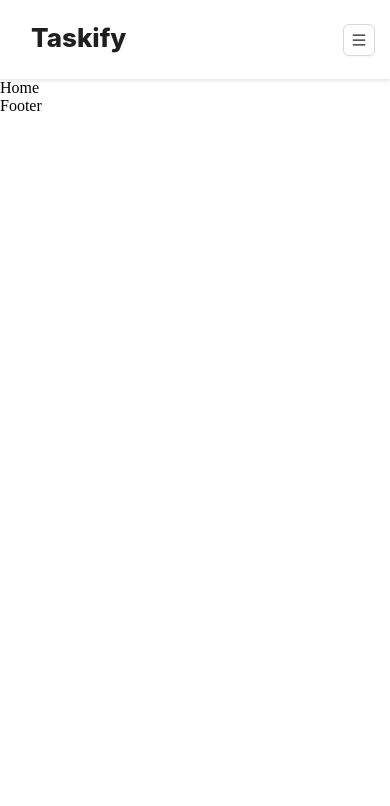
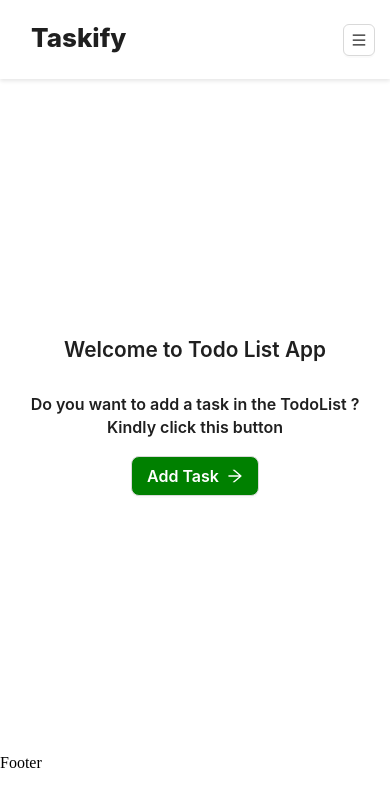
Before and after one commit to Tanushri-Das/M360-ICT-Task, a React (Vite) app: page / in a window 390 px wide. Shown: the top 806 px of the page. Built offline with nearby package versions, Linux system fonts and the light colour scheme.

Commit message:
add a responsive home page

```diff
--- /dev/null
+++ b/src/Pages/Home/Home.css
@@ -0,0 +1,26 @@
+.home-btn-link {
+  margin-top: 10px;
+}
+.home-btn {
+  background-color: green;
+  font-weight: 600;
+  color: white;
+  font-size: 16px;
+}
+.home-btn:hover {
+  border: 2px solid green !important;
+  background-color: none !important;
+  color: black !important;
+  border: none;
+  outline: none;
+}
+@media (max-width: 768px) {
+  .home-title {
+    font-size: 1.3rem !important;
+  }
+  .home-desc {
+    font-size: 1rem !important;
+    padding: 0 20px;
+    text-align: center;
+  }
+}
--- a/src/Pages/Home/Home.jsx
+++ b/src/Pages/Home/Home.jsx
@@ -1,9 +1,31 @@
-import React from 'react'
+import { Button } from "antd";
+import { ArrowRightOutlined } from "@ant-design/icons";
+import { Flex, Typography } from "antd";
+import { Link } from "react-router-dom";
+import "./Home.css";
+
+const { Title } = Typography;
 
 const Home = () => {
   return (
-    <div>Home</div>
-  )
-}
+    <Flex
+      justify="center"
+      align="center"
+      style={{ height: "80vh", flexDirection: "column" }}
+    >
+      <Title level={2} className="home-title">
+        Welcome to Todo List App
+      </Title>
+      <Title level={4} className="home-desc">
+        Do you want to add a task in the TodoList ? Kindly click this button
+      </Title>
+      <Link to="/taskform" className="home-btn-link">
+        <Button size="large" className="home-btn">
+          Add Task <ArrowRightOutlined />
+        </Button>
+      </Link>
+    </Flex>
+  );
+};
 
-export default Home
+export default Home;
```
